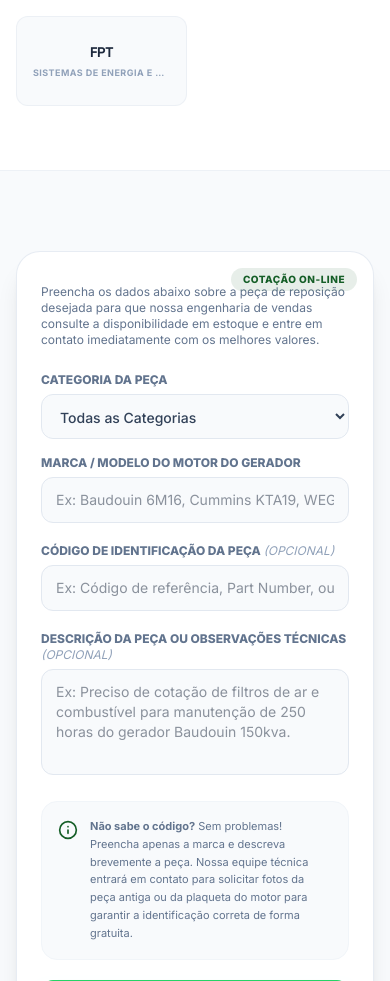
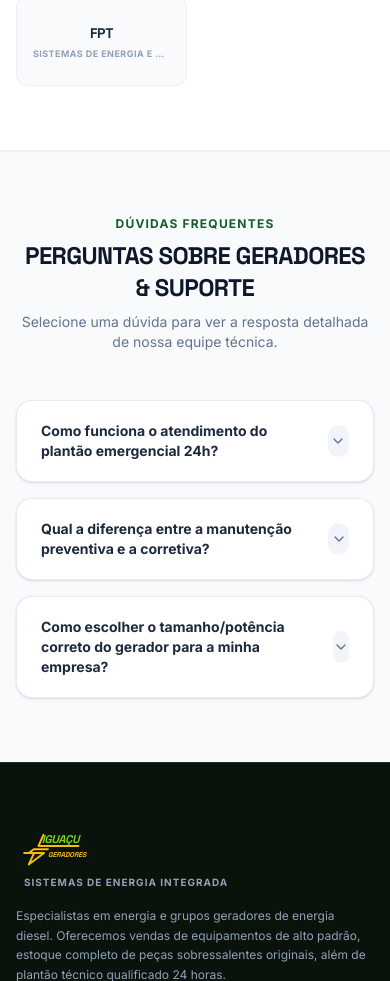
Before and after one commit to iguacugeradores-cell/Igua-u, a React (Vite) app: page / in a window 390 px wide. Shown: the part 4874-5855 px from the top of the page. Built offline with nearby package versions, Linux system fonts and the light colour scheme.

Commit message:
refactor: simplify parts section and remove unused form
Removed the unused parts inquiry form and its associated state logic from PecasView to clean up the codebase. Also updated the spare parts description in App.tsx for better clarity.

```diff
--- a/src/App.tsx
+++ b/src/App.tsx
@@ -102,7 +102,7 @@ export default function App() {
       title: 'Peças Originais e Acessórios de Reposição',
       subtitle: (
         <span className="block space-y-1.5 font-normal">
-          <span className="flex items-center gap-2">✔ Filtros de óleo, combustível e ar das melhores marcas</span>
+          <span className="flex items-center gap-2">✔ Filtros de ar e componentes de alta performance</span>
           <span className="flex items-center gap-2">✔ Sensores, AVRs, painéis e componentes elétricos</span>
           <span className="flex items-center gap-2">✔ Estoque à pronta-entrega para reposição imediata.</span>
         </span>
--- a/src/components/PecasView.tsx
+++ b/src/components/PecasView.tsx
@@ -1,9 +1,8 @@
-import React, { useState } from 'react';
+import React from 'react';
 import {
   Shield,
   Truck,
-  MessageSquare,
-  Info
+  MessageSquare
 } from 'lucide-react';
 
 interface PecasViewProps {
@@ -11,13 +10,6 @@ interface PecasViewProps {
 }
 
 export default function PecasView({ scrollToSection }: PecasViewProps) {
-  // Parts Form State
-  const [selectedPartCategory, setSelectedPartCategory] = useState('Todos');
-  const [generatorBrand, setGeneratorBrand] = useState('');
-  const [partCode, setPartCode] = useState('');
-  const [partDescription, setPartDescription] = useState('');
-  const [submittedQuery, setSubmittedQuery] = useState(false);
-
   const partBrands = [
     { name: 'Baudouin', type: 'Motores Diesel' },
     { name: 'Cummins', type: 'Motores Diesel' },
@@ -29,24 +21,6 @@ export default function PecasView({ scrollToSection }: PecasViewProps) {
     { name: 'Yanmar', type: 'Motores Compactos' },
     { name: 'FPT', type: 'Sistemas de Energia e Propulsão' }
   ];
-
-  // Prepares the WhatsApp URL with form details
-  const handleQuerySubmit = (e: React.FormEvent) => {
-    e.preventDefault();
-    setSubmittedQuery(true);
-
-    const baseText = `Olá, Iguaçu Geradores! Gostaria de realizar um orçamento de peças sobressalentes para meu grupo gerador através do site:\n\n` +
-      `*Categoria das Peças:* ${selectedPartCategory}\n` +
-      `*Marca/Modelo do Gerador:* ${generatorBrand || 'Não informado'}\n` +
-      `*Código da Peça (se souber):* ${partCode || 'Não informado'}\n` +
-      `*Detalhes / Necessidade:* ${partDescription || 'Solicito contato para identificar a peça correta.'}`;
-
-    const phone = '5545999299311'; // Main support line
-    const url = `https://wa.me/${phone}?text=${encodeURIComponent(baseText)}`;
-
-    // Open in a new tab safely
-    window.open(url, '_blank', 'noopener,noreferrer');
-  };
 
   return (
     <div className="flex-1 flex flex-col bg-slate-50">
@@ -78,7 +52,7 @@ export default function PecasView({ scrollToSection }: PecasViewProps) {
             </div>
             <div>
               <h3 className="font-extrabold text-slate-800 text-xs md:text-sm uppercase tracking-wide">Consultoria Técnica Gratuita</h3>
-              <p className="text-xs text-slate-500 mt-1 leading-relaxed">Nossa equipe de engenheiros auxilia você a identificar o código correto do filtro ou componente ideal.</p>
+              <p className="text-xs text-slate-500 mt-1 leading-relaxed">Nossa equipe de engenheiros auxilia você a identificar o código correto do componente ideal.</p>
             </div>
           </div>
         </div>
@@ -111,100 +85,6 @@ export default function PecasView({ scrollToSection }: PecasViewProps) {
         </div>
       </section>
 
-      {/* 5. INTERACTIVE PARTS INQUIRY FORM */}
-      <section className="py-20 px-4 bg-slate-50" id="pecas-formulario">
-        <div className="max-w-4xl mx-auto">
-
-          <div className="bg-white rounded-3xl p-6 md:p-8 shadow-xl border border-slate-200/80 relative overflow-hidden">
-            <div className="absolute top-4 right-4 bg-brand-blue/10 text-brand-blue text-[10px] font-extrabold px-3 py-1 rounded-full uppercase tracking-wider">
-              Cotação On-line
-            </div>
-
-            <div className="max-w-2xl">
-              <p className="text-xs md:text-sm text-slate-500 mt-2 mb-6">
-                Preencha os dados abaixo sobre a peça de reposição desejada para que nossa engenharia de vendas consulte a disponibilidade em estoque e entre em contato imediatamente com os melhores valores.
-              </p>
-            </div>
-
-            <form onSubmit={handleQuerySubmit} className="space-y-5">
-              <div className="grid grid-cols-1 sm:grid-cols-2 gap-4">
-
-                <div>
-                  <label className="text-xs font-extrabold text-slate-500 uppercase block mb-1.5">Categoria da Peça</label>
-                  <select
-                    value={selectedPartCategory}
-                    onChange={(e) => setSelectedPartCategory(e.target.value)}
-                    className="w-full px-3.5 py-3 rounded-xl bg-slate-50 border border-slate-200 text-sm font-medium text-slate-700 focus:bg-white focus:outline-none focus:ring-1 focus:ring-brand-blue"
-                  >
-                    <option value="Todos">Todas as Categorias</option>
-                    <option value="Filtros">Sistemas de Filtragem (Filtros de Óleo, Combustível, Ar)</option>
-                    <option value="Motor">Componentes Mecânicos do Motor (Juntas, Correias, Pistões)</option>
-                    <option value="Eletrica">Parte Elétrica e Painéis (AVR, Sensores, Carregadores)</option>
-                    <option value="Acessorios">Acessórios & Aquecedores (Resistências, Mangueiras)</option>
-                    <option value="Outros">Outras Peças de Reposição</option>
-                  </select>
-                </div>
-
-                <div>
-                  <label className="text-xs font-extrabold text-slate-500 uppercase block mb-1.5">Marca / Modelo do Motor do Gerador</label>
-                  <input
-                    type="text"
-                    required
-                    placeholder="Ex: Baudouin 6M16, Cummins KTA19, WEG"
-                    value={generatorBrand}
-                    onChange={(e) => setGeneratorBrand(e.target.value)}
-                    className="w-full px-3.5 py-3 rounded-xl bg-slate-50 border border-slate-200 text-sm focus:bg-white focus:outline-none focus:ring-1 focus:ring-brand-blue"
-                  />
-                </div>
-
-              </div>
-
-              <div>
-                <label className="text-xs font-extrabold text-slate-500 uppercase block mb-1.5">
-                  Código de Identificação da Peça <span className="text-slate-400 font-normal italic">(Opcional)</span>
-                </label>
-                <input
-                  type="text"
-                  placeholder="Ex: Código de referência, Part Number, ou gravação gravada na carcaça"
-                  value={partCode}
-                  onChange={(e) => setPartCode(e.target.value)}
-                  className="w-full px-3.5 py-3 rounded-xl bg-slate-50 border border-slate-200 text-sm focus:bg-white focus:outline-none focus:ring-1 focus:ring-brand-blue"
-                />
-              </div>
-
-              <div>
-                <label className="text-xs font-extrabold text-slate-500 uppercase block mb-1.5">
-                  Descrição da Peça ou Observações Técnicas <span className="text-slate-400 font-normal italic">(Opcional)</span>
-                </label>
-                <textarea
-                  rows={4}
-                  placeholder="Ex: Preciso de cotação de filtros de ar e combustível para manutenção de 250 horas do gerador Baudouin 150kva."
-                  value={partDescription}
-                  onChange={(e) => setPartDescription(e.target.value)}
-                  className="w-full px-3.5 py-3 rounded-xl bg-slate-50 border border-slate-200 text-sm focus:bg-white focus:outline-none focus:ring-1 focus:ring-brand-blue resize-none"
-                />
-              </div>
-
-              <div className="bg-slate-50 border border-slate-100 p-4 rounded-2xl flex gap-3 items-start">
-                <Info className="w-5 h-5 text-brand-blue shrink-0 mt-0.5" />
-                <p className="text-[11px] text-slate-500 leading-relaxed">
-                  <strong>Não sabe o código?</strong> Sem problemas! Preencha apenas a marca e descreva brevemente a peça. Nossa equipe técnica entrará em contato para solicitar fotos da peça antiga ou da plaqueta do motor para garantir a identificação correta de forma gratuita.
-                </p>
-              </div>
-
-              <button
-                type="submit"
-                className="w-full bg-brand-green hover:bg-green-600 text-white font-extrabold py-3.5 px-4 rounded-xl text-xs uppercase tracking-widest flex items-center justify-center gap-2 transition-all shadow-lg shadow-green-500/15 cursor-pointer"
-              >
-                <MessageSquare className="w-4.5 h-4.5 fill-current text-white shrink-0" />
-                <span>Enviar Cotação por WhatsApp</span>
-              </button>
-            </form>
-          </div>
-
-        </div>
-      </section>
-
     </div>
   );
 }
```
